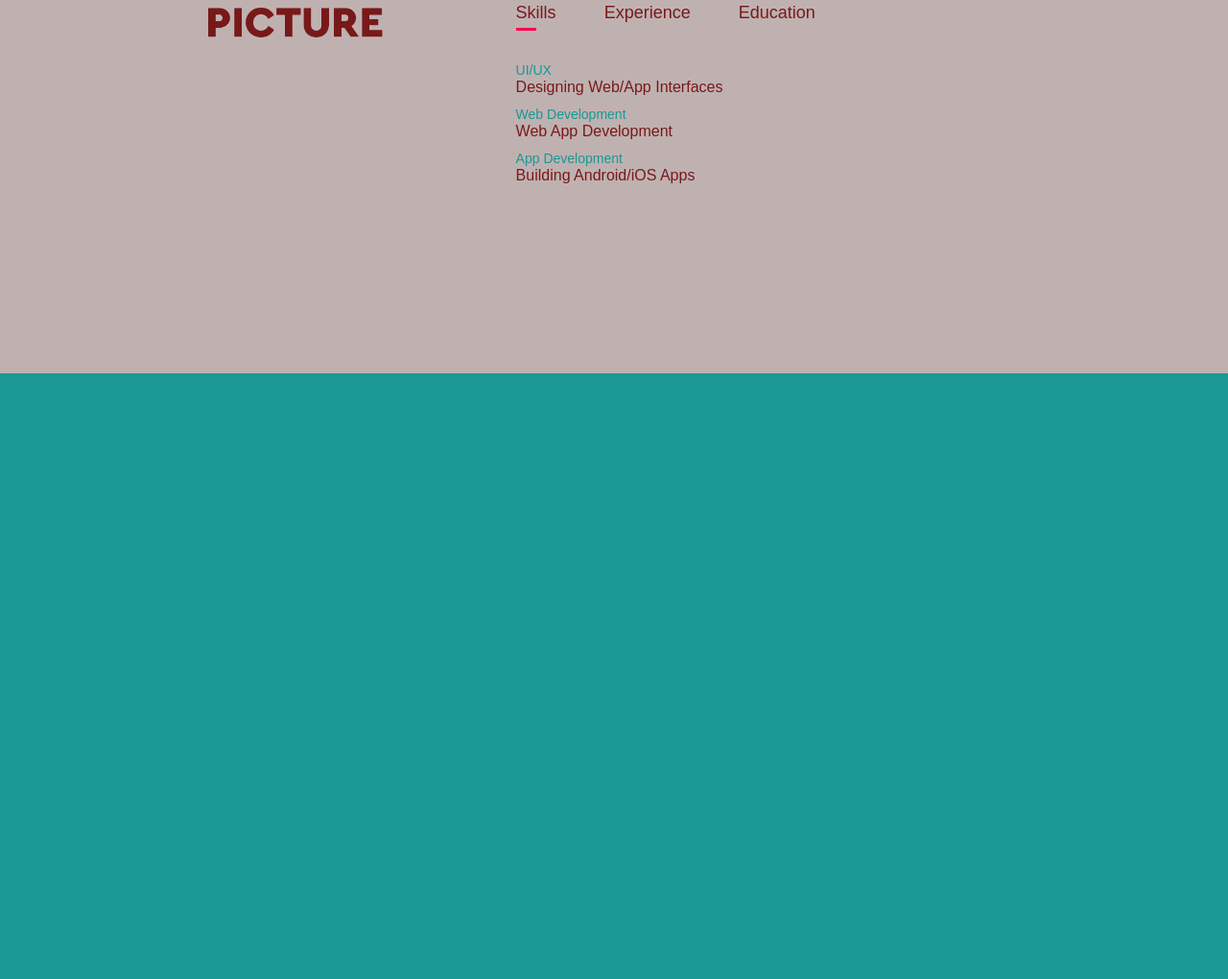
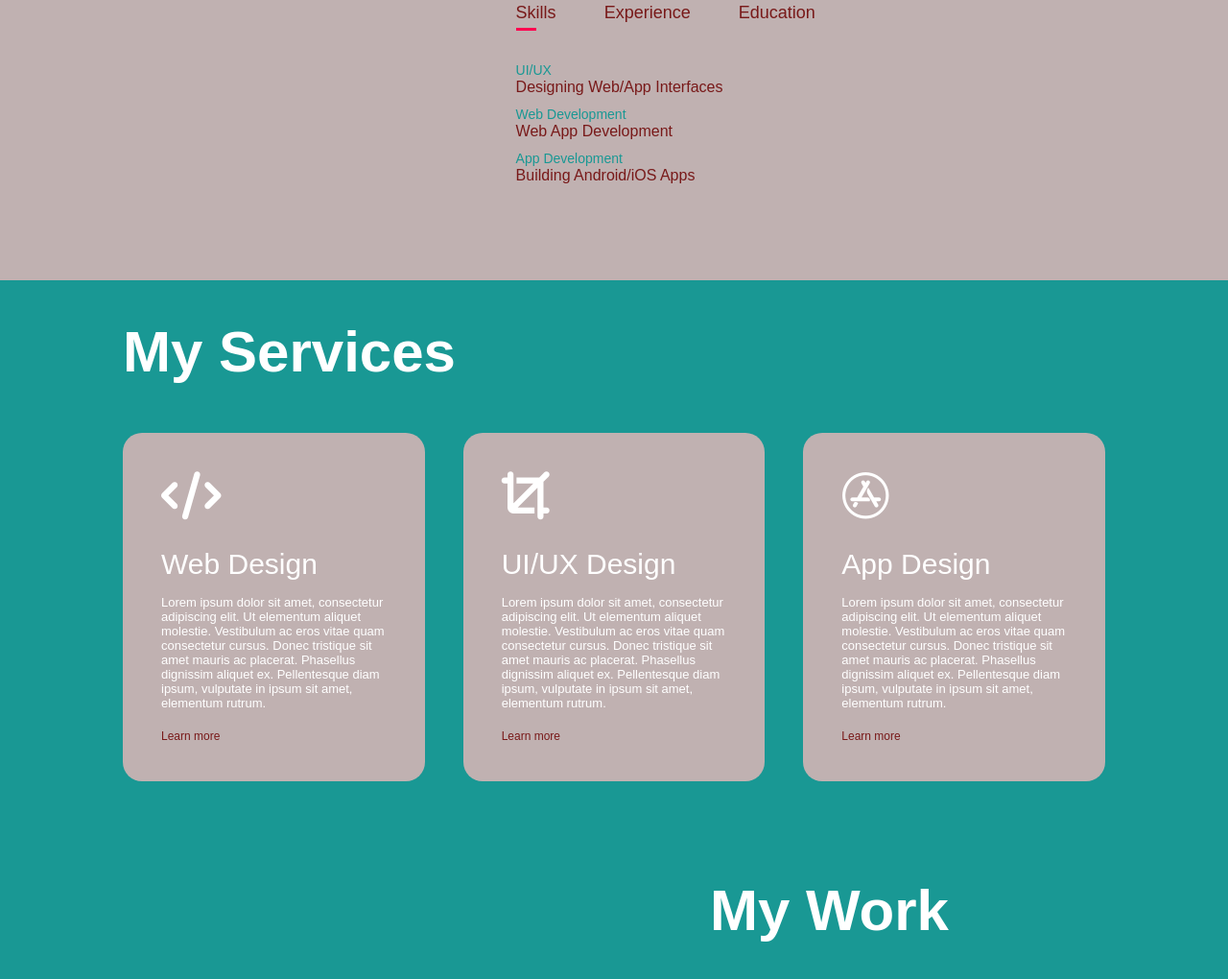
Before and after one commit to sighnen/portfolio, a plain HTML site: page index.html in a window 1280 px wide. Shown: the part 1270-2290 px from the top of the page at 96% size. Before the commit the page ends 1659 px from the top, so only its background shows below. Drawn offline with nearby package versions, Linux system fonts and the light colour scheme.

Commit message:
services added

```diff
--- a/index.html
+++ b/index.html
@@ -7,6 +7,7 @@
     <title>Seeking Opportunities</title>
     <link rel="stylesheet" href="style.css">
     <link href="https://unpkg.com/aos@2.3.1/dist/aos.css" rel="stylesheet">
+    <script src="https://kit.fontawesome.com/6d9ea1613c.js" crossorigin="anonymous"></script>
   </head>
   <body>
     <div id="header">
@@ -27,6 +28,7 @@
         </div>
       </div>
     </div>
+    <!-- about -->
     <div id="about">
       <div class="container">
         <div class="row">
@@ -41,7 +43,7 @@
 
             <div id="tab-wrap">
               <div class="tab-titles">
-                <p class="tab-links active-link" onclick="opentab('skills')">Skills</p>
+                <p class="tab-links active-link" onclick="opentab(  'skills')">Skills</p>
                 <p class="tab-links" onclick="opentab('experience')">Experience</p>
                 <p class="tab-links" onclick="opentab('education')">Education</p>
               </div>
@@ -71,6 +73,49 @@
         </div>
       </div>
     </div>
+    <!-- services -->
+    <div id="services">
+      <div class="container">
+        <h1 class="sub-title">My Services</h1>
+        <div class="services-list">
+          <div>
+            <i class="fa-solid fa-code"></i>
+            <h2>Web Design</h2>
+            <p>Lorem ipsum dolor sit amet, consectetur adipiscing elit. Ut elementum aliquet molestie. Vestibulum ac eros vitae quam consectetur cursus. Donec tristique sit amet mauris ac placerat. Phasellus dignissim aliquet ex. Pellentesque diam ipsum, vulputate in ipsum sit amet, elementum rutrum.</p>
+            <a href="#">Learn more</a>
+          </div>
+          <div>
+            <i class="fa-solid fa-crop"></i>
+            <h2>UI/UX Design</h2>
+            <p>Lorem ipsum dolor sit amet, consectetur adipiscing elit. Ut elementum aliquet molestie. Vestibulum ac eros vitae quam consectetur cursus. Donec tristique sit amet mauris ac placerat. Phasellus dignissim aliquet ex. Pellentesque diam ipsum, vulputate in ipsum sit amet, elementum rutrum.</p>
+            <a href="#">Learn more</a>
+          </div>
+          <div>
+            <i class="fa-brands fa-app-store"></i>
+            <h2>App Design</h2>
+            <p>Lorem ipsum dolor sit amet, consectetur adipiscing elit. Ut elementum aliquet molestie. Vestibulum ac eros vitae quam consectetur cursus. Donec tristique sit amet mauris ac placerat. Phasellus dignissim aliquet ex. Pellentesque diam ipsum, vulputate in ipsum sit amet, elementum rutrum.</p>
+            <a href="#">Learn more</a>
+          </div>
+        </div>
+      </div>
+    </div>
+    <!-- portfolio -->
+    <div id="portfolio">
+      <div class="container">
+        <h1 class="sub-title">My Work</h1>
+        <div class="work-list">
+          <div class="work">
+            <img src="pfp1.png">
+          </div>
+          <div class="work">
+            <img src="pfp1.png">
+          </div>
+          <div class="work">
+            <img src="pfp1.png">
+          </div>
+        </div>
+      </div>
+    </div>
     <script src="https://unpkg.com/aos@2.3.1/dist/aos.js"></script>
     <script>
       AOS.init();
@@ -82,12 +127,12 @@
 
         function opentab(tabname){
             for(tablink of tablinks){
-          tablink.classlist.remove("active-link");
+                tablink.classList.remove("active-link");
             }
             for(tabcontent of tabcontents){
-          tabcontent.classlist.remove("active-tab");
+                tabcontent.classList.remove("active-tab");
             }
-        event.currentTarget.classlist.add("active-link");
+            event.currentTarget.classList.add("active-link");
             document.getElementbyId(tabname).classList.add("active-tab");
         }
 
--- a/style.css
+++ b/style.css
@@ -104,7 +104,7 @@ nav ul li a:hover::after {
 }
 
 .about-col-1 img {
-  width: 100%;
+  width: 50%;
   border-radius: 15px;
 }
 
@@ -161,5 +161,78 @@ nav ul li a:hover::after {
 }
 
 .tab-contents.active-tab {
-  display:block;
+  display: block;
 }
+
+/* services */
+
+#services {
+  padding: 30px 0;
+}
+
+.services-list {
+  display: grid;
+  grid-template-columns: repeat(auto-fit, minmax(250px, 1fr));
+  grid-gap: 40px;
+  margin-top: 50px;
+}
+
+.services-list div {
+  background: #c0b1b1;
+  padding: 40px;
+  font-size: 13px;
+  font-weight: 300;
+  border-right: 10px;
+  border-radius: 20px;
+  transition: background 0.5s, transform 0.5s;
+}
+
+.services-list div i {
+  font-size: 50px;
+  margin-bottom: 30px;
+}
+
+.services-list div h2 {
+  font-size: 30px;
+  font-weight: 500;
+  margin-bottom: 15px;
+}
+
+.services-list div a {
+  text-decoration: none;
+  color: #781919;
+  font-size: 12px;
+  margin-top: 20px;
+  display: inline-block;
+}
+
+.services-list div:hover {
+  background: #199894;
+  transform: translateY(-10px);
+  cursor: crosshair;
+}
+
+/* portfolio */
+
+#portfolio {
+  padding: 50px 0;
+}
+
+.work-list {
+  display: grid;
+  grid-template-columns: repeat(auto-fit, minmax(250px, 1fr));
+  grid-gap: 40px;
+  margin-top: 50px;
+}
+
+.work {
+  border-radius: 10px;
+  position: relative;
+  overflow: hidden;
+}
+
+.work img {
+  width: 100%;
+  border-radius: 10px;
+  display: block;
+}
```
Lines whose indentation alone changed are shown as unchanged.
